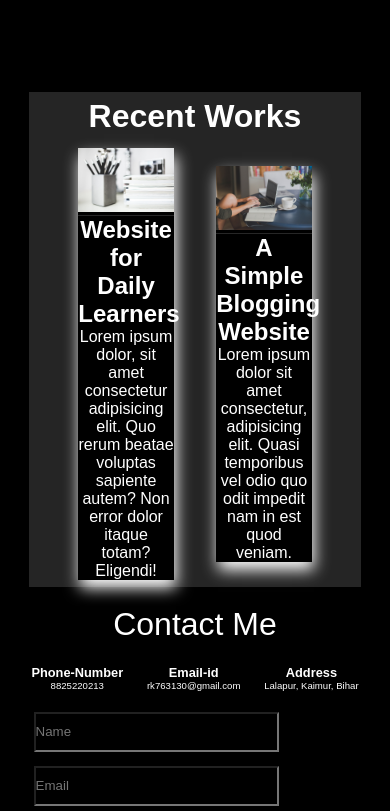
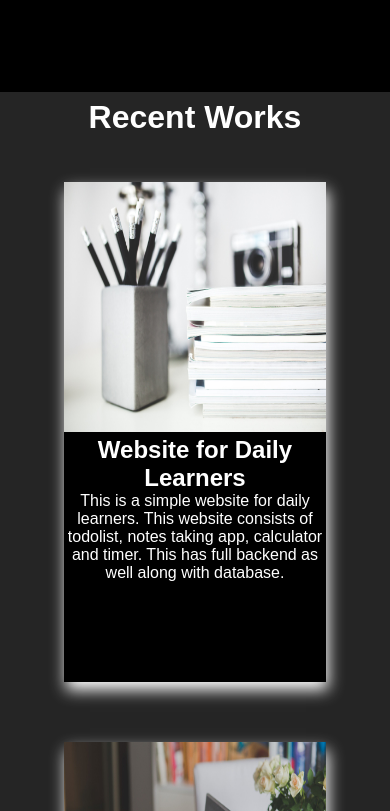
Before and after one commit to rupeshkumar8825/portfolio_website, a React (Create React App) app: page / in a window 390 px wide. Shown: the part 5893-6704 px from the top of the page. Built offline with nearby package versions, Linux system fonts and the light colour scheme; a web font is replaced by a local one.

Commit message:
completed the remaining responsive work in work section. Moving forward to host the wesbite on gh pages

```diff
--- a/src/components/Works.js
+++ b/src/components/Works.js
@@ -17,13 +17,13 @@ const Works = () => {
                     <div className="work-contents">
                         <a href="https://github.com/rupeshkumar8825/todo_combo"><img src={todolist} alt="Todolist" />
                             <h2> Website for Daily Learners</h2>
-                            <p>Lorem ipsum dolor, sit amet consectetur adipisicing elit. Quo rerum beatae voluptas sapiente autem? Non error dolor itaque totam? Eligendi!</p>
+                            <p>This is a simple website for daily learners. This website consists of todolist, notes taking app, calculator and timer. This has full backend as well along with database.</p>
                         </a>
                     </div>
                     <div className="work-contents">
                         <a href="https://rupeshkumar8825.github.io/bootstrap_website/"><img src={blog} alt="Blog website" />
                             <h2>A Simple Blogging Website</h2>
-                            <p>Lorem ipsum dolor sit amet consectetur, adipisicing elit. Quasi temporibus vel odio quo odit impedit nam in est quod veniam.</p>
+                            <p>This is a simple bootstrap application. This is a simple blogging website made using bootstrap. This is a multipage responsive application optimised with SEO.</p>
                         </a>
                     </div>
                 </div>
--- a/src/css/Work.css
+++ b/src/css/Work.css
@@ -23,14 +23,18 @@
   align-items: center;
   padding: 2%;
   background-color: rgba(39, 38, 38, 0.871);
+  flex-wrap: wrap;
 }
 
 .work-contents {
   /* border: 2px solid white; */
-  width: 30%;
+  width: 35%;
   /* padding: 2%; */
   background-color: rgba(39, 38, 38, 0.871);
   box-shadow: 2px 8px 15px white;
+  height: 400px;
+  background-color: black;
+  margin-bottom: 4%;
 }
 
 .work-contents img {
@@ -54,3 +58,34 @@
 .works a {
   text-decoration: none;
 }
+
+/* adding the media query for this purpose  */
+@media only screen and (max-width: 1100px) {
+  .work-contents {
+    height: 500px;
+    width: 40%;
+  }
+}
+
+@media only screen and (max-width: 890px) {
+  .work-contents {
+    height: 500px;
+    width: 60%;
+  }
+}
+@media only screen and (max-width: 550px) {
+  .work-contents {
+    height: 500px;
+    width: 70%;
+    margin-top: 30px;
+    margin-bottom: 30px;
+  }
+
+  .work-container {
+    width: 100%;
+  }
+
+  .works {
+    width: 100%;
+  }
+}
```
